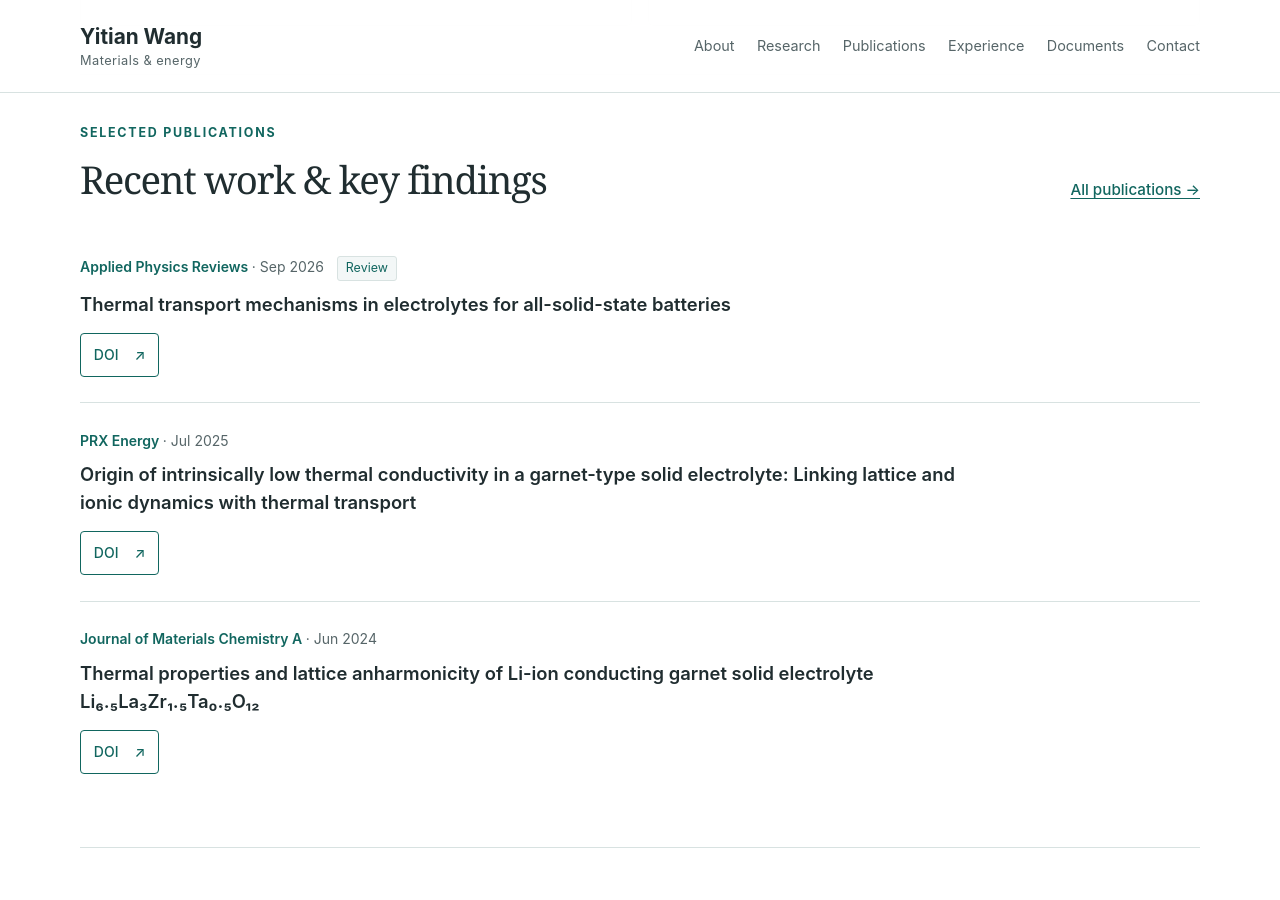
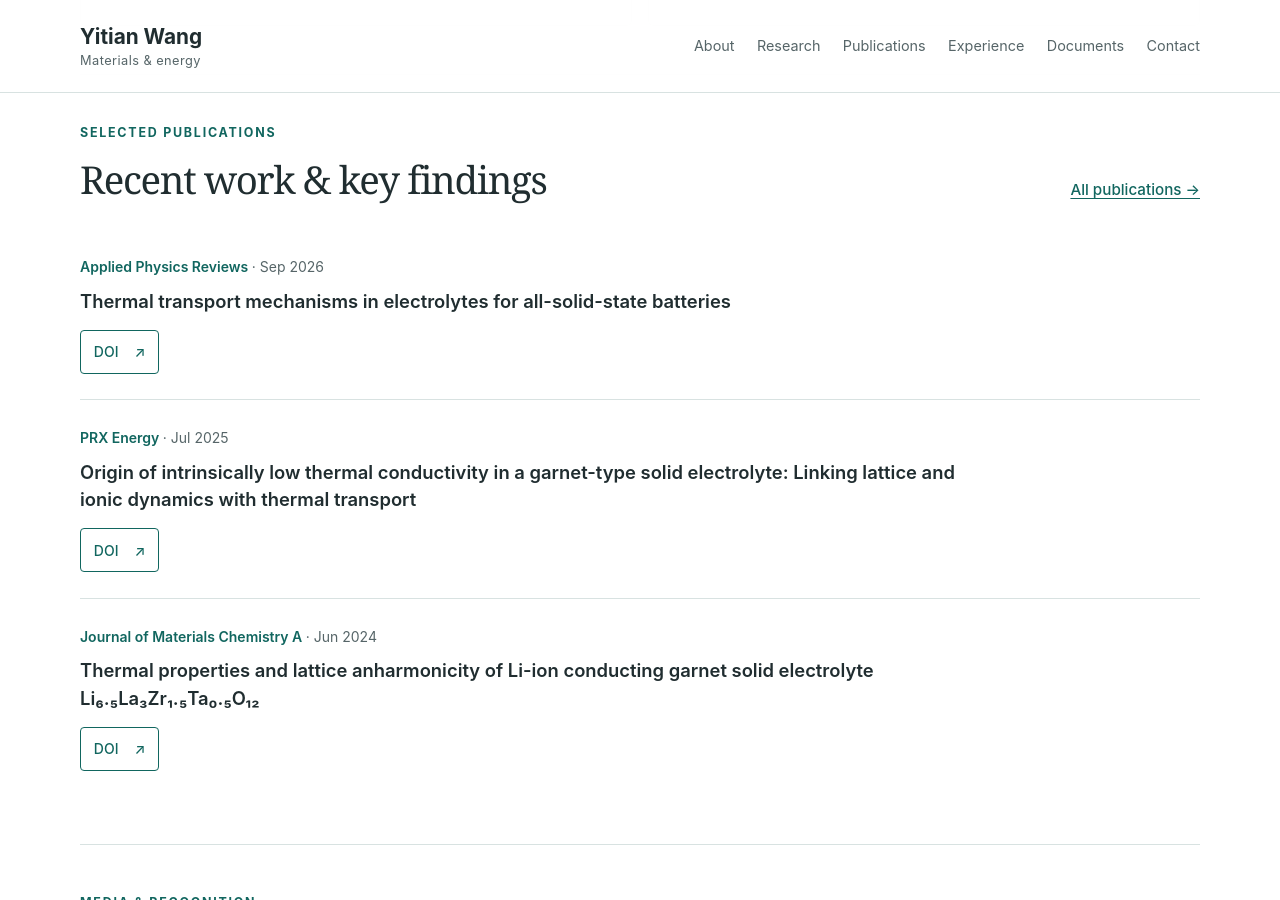
Before and after one commit to cosmotim/cosmotim.github.io, a Jekyll site: the page built from index.md, in a window 1280 px wide and 900 px high, scrolled down 1201 px. Built offline with Jekyll 4.4.1, drawn with Linux system fonts in a browser that asks for light colours.

Commit message:
Remove review badge from publication entries

```diff
--- a/_includes/publication.html
+++ b/_includes/publication.html
@@ -1,5 +1,5 @@
 <article class="publication">
-  <div class="publication-meta">{{ include.paper.journal }} <span>· {{ include.paper.date }}</span>{% if include.paper.journal == 'Applied Physics Reviews' %}<span class="badge">Review</span>{% endif %}</div>
+  <div class="publication-meta">{{ include.paper.journal }} <span>· {{ include.paper.date }}</span></div>
   <h3>{{ include.paper.title }}</h3>
   {% if include.full %}<div class="authors">{{ include.paper.authors | markdownify }}</div>{% endif %}
   <div class="button-row">{% if include.paper.doi %}<a class="button button-small" href="{{ include.paper.doi }}" aria-label="DOI: {{ include.paper.title | escape }}">DOI <span aria-hidden="true">↗</span></a>{% endif %}{% if include.paper.url %}<a class="button button-small" href="{{ include.paper.url | escape }}" aria-label="Read dissertation: {{ include.paper.title | escape }}">Read dissertation <span aria-hidden="true">↗</span></a>{% endif %}{% if include.paper.cover %}<a class="text-link" href="{{ include.paper.cover }}">Journal front cover <span aria-hidden="true">↗</span></a>{% endif %}</div>
```
